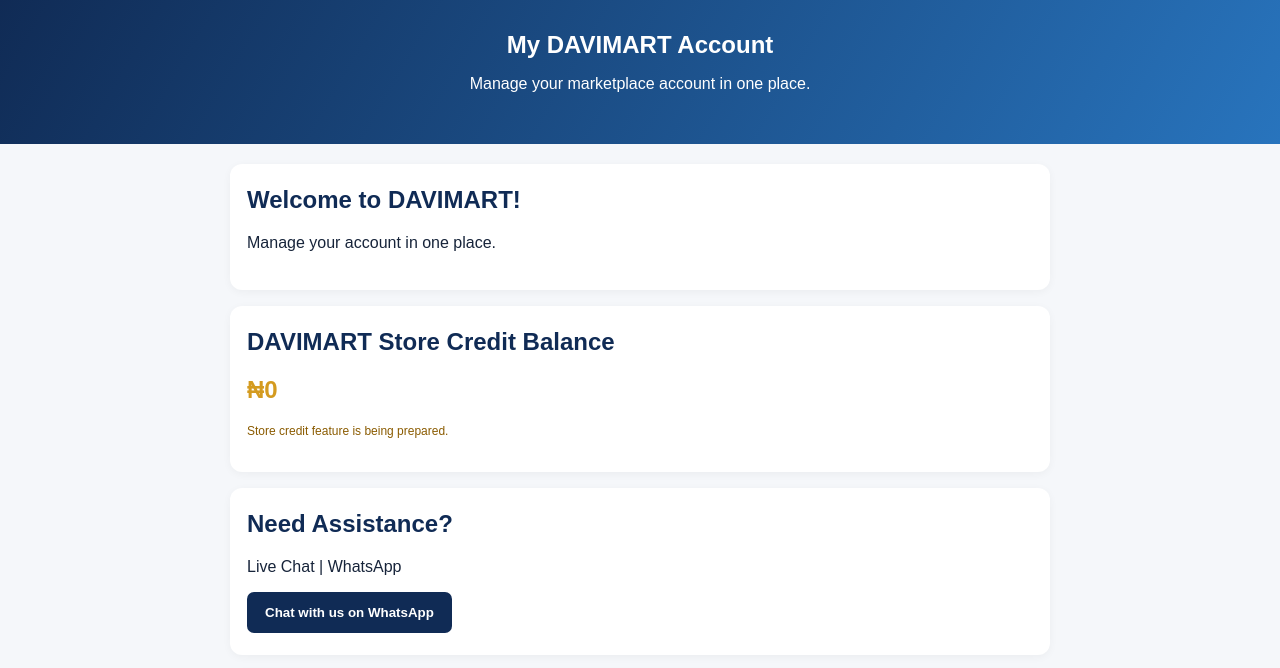
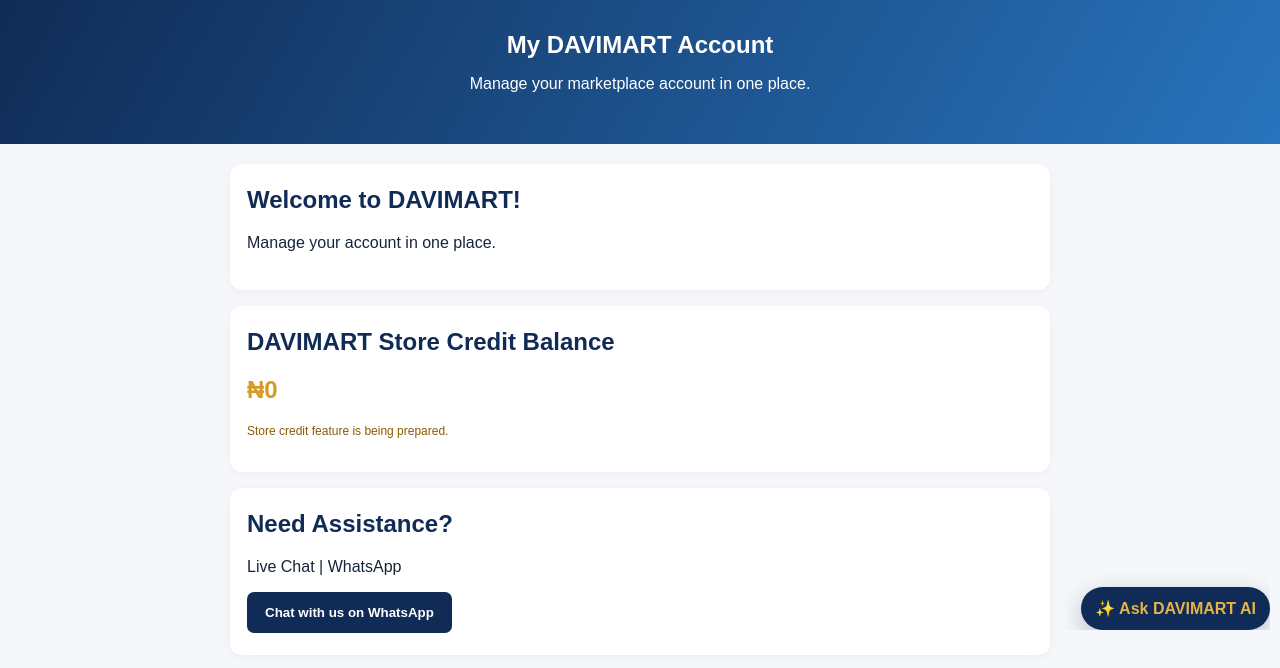
Before and after one commit to odejayidolapo-coder/davitech-marketplace, a plain HTML site: page account.html in a window 1280 px wide. Shown: the part 88-756 px from the top of the page. Drawn offline with nearby package versions, Linux system fonts and the light colour scheme; no server answers.

Commit message:
Add DAVIMART AI assistant to account.html

```diff
--- a/account.html
+++ b/account.html
@@ -81,6 +81,7 @@ body.camera-open{overflow:hidden}
 @media(max-width:700px){.dm-brand-mark{width:43px;height:43px;flex-basis:43px}.dm-brand-mark svg{width:32px;height:32px}.dm-brand-name{font-size:29px}.dm-brand-word small{font-size:7px;letter-spacing:1.2px}}
 
 </style>
+<script src="assets/davimart-ai-sitewide.js" defer></script>
 </head>
 <body>
 
```
